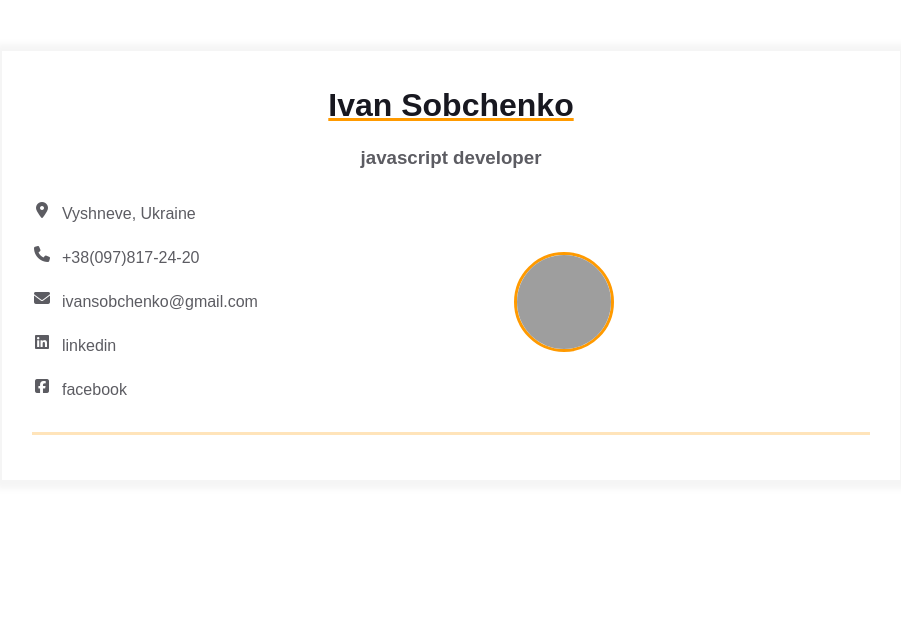
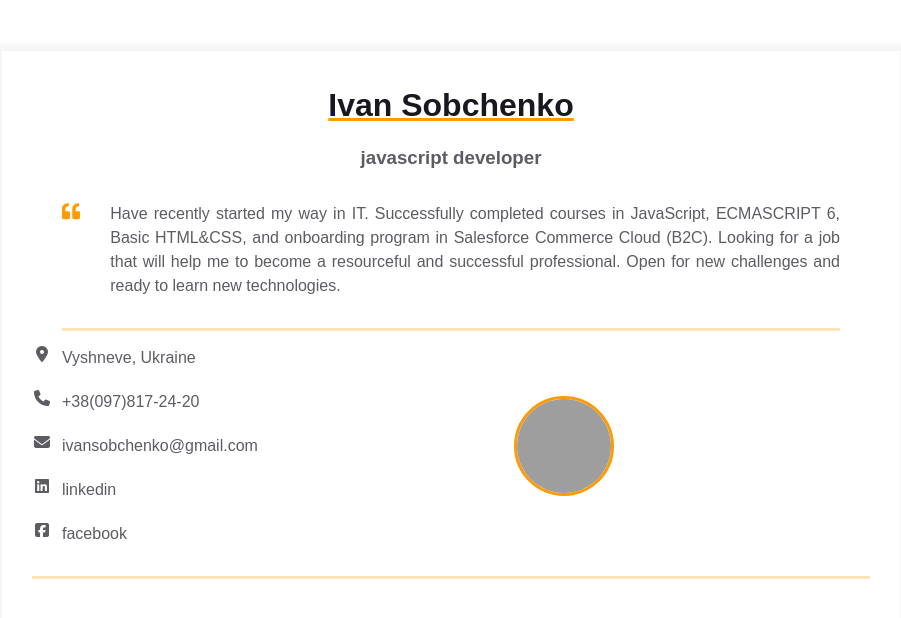
Before and after one commit to Ivansobchenko/homepage, a plain HTML site: page index.html in a window 1280 px wide. Shown: the whole page, without its empty margins (189-1090 px from the left). Drawn offline with Linux system fonts and the light colour scheme; grey boxes are pictures that could not be loaded.

Commit message:
Added Intro block

```diff
--- a/index.html
+++ b/index.html
@@ -12,10 +12,27 @@
         <div class="resume">
           <div class="container">
             <div class="resume__block">
-              <h1 class="contact-info__header">Ivan Sobchenko</h1>
-              <h3 class="contact-info__sub-header">javascript developer</h3>
-
-              <div class="contact_info_container fh">
+                <h1 class="contact-info__header">Ivan Sobchenko</h1>
+                <h3 class="contact-info__sub-header">javascript developer</h3>
+                <div class="container">
+                    <div class="resume__block">
+                      <div class="intro">
+                        <div class="intro__icon-wrapper">
+                          <svg class="intro__icon" xmlns="http://www.w3.org/2000/svg" viewBox="0 0 512 512">
+                            <path
+                              d="M464 256h-80v-64c0-35.3 28.7-64 64-64h8c13.3 0 24-10.7 24-24V56c0-13.3-10.7-24-24-24h-8c-88.4 0-160 71.6-160 160v240c0 26.5 21.5 48 48 48h128c26.5 0 48-21.5 48-48V304c0-26.5-21.5-48-48-48zm-288 0H96v-64c0-35.3 28.7-64 64-64h8c13.3 0 24-10.7 24-24V56c0-13.3-10.7-24-24-24h-8C71.6 32 0 103.6 0 192v240c0 26.5 21.5 48 48 48h128c26.5 0 48-21.5 48-48V304c0-26.5-21.5-48-48-48z">
+                            </path>
+                          </svg>
+                        </div>
+                        <p class="intro_text">Have recently started my way in IT.
+                            Successfully completed courses in JavaScript, ECMASCRIPT 6, Basic HTML&CSS, and onboarding program in Salesforce Commerce Cloud (B2C).
+                            Looking for a job that will help me to become a resourceful and successful professional.
+                            Open for new challenges and ready to learn new technologies.
+                        </p>
+                      </div>
+                    </div>
+                  </div>
+                <div class="contact_info_container fh">
                 <div class="contact-info__block">
                     <a href="" rel="author" class="contact-info__item">
                         <div class="contact-info__item-icon-wrapper">
```
